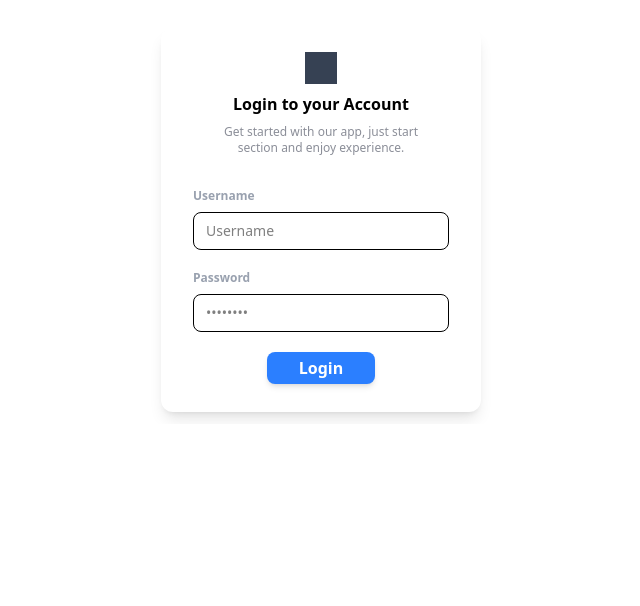
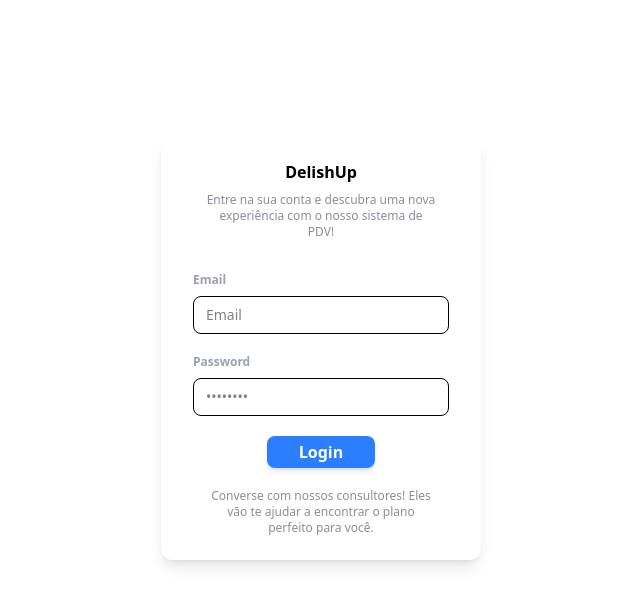
Before and after one commit to RoneyAlmeida5/Menu, a React (Vite) app: page / in a window 1280 px wide. Shown: the top 606 px of the page, without its empty margins (319-959 px from the left). Built offline with nearby package versions, Linux system fonts and the light colour scheme.

Commit message:
Authentication OK

```diff
--- a/src/components/ProtectedRoute.jsx
+++ b/src/components/ProtectedRoute.jsx
@@ -1,13 +1,20 @@
+import React from "react";
 import { Navigate } from "react-router-dom";
-
-const isAuthenticated = () => {
-  const token = localStorage.getItem("token");
-  return !!token;
-};
+import { useUser } from "../contexts/UserContext";
 
 const ProtectedRoute = ({ children }) => {
-  if (!isAuthenticated()) {
-    return <Navigate to="/login" replace />;
+  const { user, token } = useUser();
+
+  if (user === null && token === null) {
+    return (
+      <div className="flex justify-center items-center h-screen text-gray-600 dark:text-white">
+        Carregando...
+      </div>
+    );
+  }
+
+  if (!user || !token) {
+    return <Navigate to="/" replace />;
   }
 
   return children;
--- /dev/null
+++ b/src/contexts/UserContext.jsx
@@ -0,0 +1,61 @@
+import React, { createContext, useContext, useState, useEffect } from "react";
+
+const UserContext = createContext();
+
+export const useUser = () => useContext(UserContext);
+
+export const UserProvider = ({ children }) => {
+  const [user, setUser] = useState(null);
+  const [token, setToken] = useState(null);
+
+  useEffect(() => {
+    const savedUser = localStorage.getItem("user");
+    const savedToken = localStorage.getItem("token");
+
+    try {
+      if (savedUser && savedToken) {
+        const parsedUser = JSON.parse(savedUser);
+        setUser(parsedUser);
+        setToken(savedToken);
+      }
+    } catch (error) {
+      console.error("Erro ao fazer parse do usuário salvo:", error);
+      localStorage.removeItem("user");
+      localStorage.removeItem("token");
+    }
+  }, []);
+
+  const login = (userData, jwtToken) => {
+    if (userData && jwtToken) {
+      setUser(userData);
+      setToken(jwtToken);
+      localStorage.setItem("user", JSON.stringify(userData));
+      localStorage.setItem("token", jwtToken);
+    } else {
+      console.warn(
+        "Tentativa de login com dados inválidos:",
+        userData,
+        jwtToken
+      );
+    }
+  };
+
+  const logout = () => {
+    setUser(null);
+    setToken(null);
+    localStorage.removeItem("user");
+    localStorage.removeItem("token");
+  };
+  const updateUser = (updates) => {
+    if (!user) return;
+    const updatedUser = { ...user, ...updates };
+    setUser(updatedUser);
+    localStorage.setItem("user", JSON.stringify(updatedUser));
+  };
+
+  return (
+    <UserContext.Provider value={{ user, token, login, logout, updateUser }}>
+      {children}
+    </UserContext.Provider>
+  );
+};
--- a/src/main.jsx
+++ b/src/main.jsx
@@ -2,6 +2,7 @@
 import ReactDOM from "react-dom/client";
 import App from "./App";
 import { CartProvider } from "./contexts/CartContext";
+import { UserProvider } from "./contexts/UserContext";
 import { NavigationProvider } from "./contexts/NavigationContext";
 import { ProductsProvider } from "./contexts/ProductsContext";
 import "./index.css";
@@ -12,7 +13,9 @@
     <ProductsProvider>
       <CartProvider>
         <NavigationProvider>
-          <App />
+          <UserProvider>
+            <App />
+          </UserProvider>
         </NavigationProvider>
       </CartProvider>
     </ProductsProvider>
--- a/src/pages/Header.jsx
+++ b/src/pages/Header.jsx
@@ -1,14 +1,6 @@
 import React, { useState, useEffect, useRef } from "react";
 import Logo from "../assets/Logo.png";
-import { FiLogIn } from "react-icons/fi";
-import { MdOutlineRestaurantMenu, MdNoDrinks } from "react-icons/md";
-import {
-  GiCakeSlice,
-  GiHamburger,
-  GiPotato,
-  GiChickenOven,
-} from "react-icons/gi";
-import { BiSolidFoodMenu } from "react-icons/bi";
+import FiberSmartRecordIcon from "@mui/icons-material/FiberSmartRecord";
 import { useNavigation } from "../contexts/NavigationContext";
 import { HiMenu } from "react-icons/hi";
 import { IoClose } from "react-icons/io5";
@@ -23,14 +15,17 @@
     useNavigation();
 
   const menuItems = [
-    { name: "Menu Completo", icon: <BiSolidFoodMenu /> },
-    { name: "Bolos", icon: <GiCakeSlice /> },
-    { name: "Hamburger", icon: <GiHamburger /> },
-    { name: "Acompanhamentos", icon: <MdOutlineRestaurantMenu /> },
-    { name: "Entradas", icon: <FiLogIn /> },
-    { name: "Batatas", icon: <GiPotato /> },
-    { name: "Frangos", icon: <GiChickenOven /> },
-    { name: "Bebidas", icon: <MdNoDrinks /> },
+    { name: "Menu Completo", icon: <FiberSmartRecordIcon fontSize="small" /> },
+    { name: "Bolos", icon: <FiberSmartRecordIcon fontSize="small" /> },
+    { name: "Hamburger", icon: <FiberSmartRecordIcon fontSize="small" /> },
+    {
+      name: "Acompanhamentos",
+      icon: <FiberSmartRecordIcon fontSize="small" />,
+    },
+    { name: "Entradas", icon: <FiberSmartRecordIcon fontSize="small" /> },
+    { name: "Batatas", icon: <FiberSmartRecordIcon fontSize="small" /> },
+    { name: "Frangos", icon: <FiberSmartRecordIcon fontSize="small" /> },
+    { name: "Bebidas", icon: <FiberSmartRecordIcon fontSize="small" /> },
   ];
 
   useEffect(() => {
@@ -133,7 +128,7 @@
         ref={headerRef}
         className={`
           hidden sm:flex fixed z-20 top-0 left-0 h-full transition-all duration-400
-          ${isSidebarOpen ? "w-64" : "w-16"} p-2 flex-col items-center
+          ${isSidebarOpen ? "w-64" : "w-17"} p-2 flex-col items-center
           ${baseClass}
         `}
       >
--- a/src/pages/Login.jsx
+++ b/src/pages/Login.jsx
@@ -1,45 +1,52 @@
 import React, { useState } from "react";
 import axios from "axios";
+import { useUser } from "../contexts/UserContext";
+import { useNavigate } from "react-router-dom";
 
 function Login() {
-  const [username, setUsername] = useState("");
+  const [email, setEmail] = useState("");
   const [password, setPassword] = useState("");
   const [error, setError] = useState("");
+  const { login } = useUser();
+  const navigate = useNavigate();
 
   const handleLogin = async () => {
-    if (!username || !password) {
+    if (!email || !password) {
       setError("Preencha todos os campos.");
       return;
     }
 
     try {
       const response = await axios.post("http://localhost:3000/auth/login", {
-        email: username,
+        email: email,
         password: password,
       });
 
-      const { token, user } = response.data;
-
-      localStorage.setItem("token", token);
-      localStorage.setItem("user", JSON.stringify(user));
-
-      window.location.href = "/management";
+      if (response.data && response.data.token && response.data.id) {
+        const { token, id, namecompany, email, cnpj, is_blocked } =
+          response.data;
+        login({ id, namecompany, email, cnpj, is_blocked }, token);
+        navigate("/management");
+      } else {
+        setError("Dados inválidos recebidos da API.");
+      }
     } catch (err) {
+      console.error(err);
       setError("Usuário ou senha inválidos.");
     }
   };
 
   return (
-    <div className="relative py-3 sm:max-w-xs sm:mx-auto">
-      <div className="min-h-96 px-8 py-6 mt-4 text-left bg-white dark:bg-gray-900 rounded-xl shadow-lg">
+    <div className="flex items-center justify-center relative py-30 sm:max-w-xs sm:mx-auto">
+      <div className="flex items-center justify-center min-h-96 px-8 py-6 mt-4 text-left bg-white dark:bg-gray-800 rounded-xl shadow-lg">
         <div className="flex flex-col justify-center items-center h-full select-none">
           <div className="flex flex-col items-center justify-center gap-2 mb-8">
-            <div className="w-8 h-8 bg-gray-700" />
             <p className="m-0 text-[16px] font-semibold dark:text-white">
-              Login to your Account
+              DelishUp
             </p>
             <span className="m-0 text-xs max-w-[90%] text-center text-[#8B8E98]">
-              Get started with our app, just start section and enjoy experience.
+              Entre na sua conta e descubra uma nova experiência com o nosso
+              sistema de PDV!
             </span>
           </div>
 
@@ -48,13 +55,11 @@
           )}
 
           <div className="w-full flex flex-col gap-2">
-            <label className="font-semibold text-xs text-gray-400">
-              Username
-            </label>
+            <label className="font-semibold text-xs text-gray-400">Email</label>
             <input
-              value={username}
-              onChange={(e) => setUsername(e.target.value)}
-              placeholder="Username"
+              value={email}
+              onChange={(e) => setEmail(e.target.value)}
+              placeholder="Email"
               className="border rounded-lg px-3 py-2 mb-5 text-sm w-full outline-none dark:border-gray-500 dark:bg-gray-900"
             />
           </div>
@@ -80,6 +85,10 @@
               Login
             </button>
           </div>
+          <span className="mt-5 text-xs max-w-[90%] text-center text-[#8B8E98]">
+            Converse com nossos consultores! Eles vão te ajudar a encontrar o
+            plano perfeito para você.
+          </span>
         </div>
       </div>
     </div>
--- a/vite.config.js
+++ b/vite.config.js
@@ -5,7 +5,7 @@
 export default defineConfig({
   plugins: [react(), tailwindcss()],
   server: {
-    allowedHosts: ["5013-200-150-246-5.ngrok-free.app"],
+    allowedHosts: ["a474-200-150-246-68.ngrok-free.app"],
     host: true,
     port: 5173,
     strictPort: true,
```
